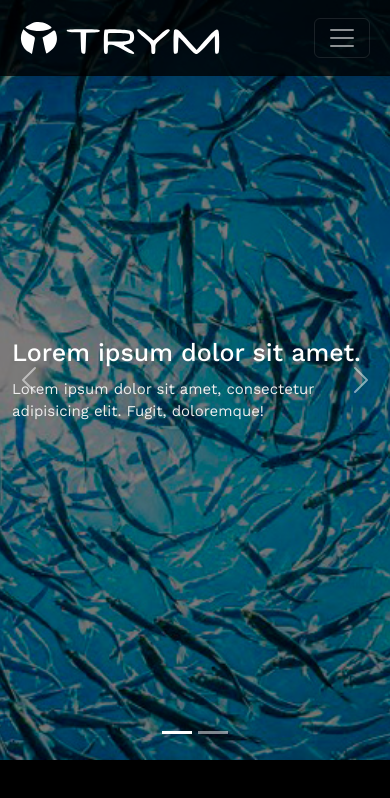
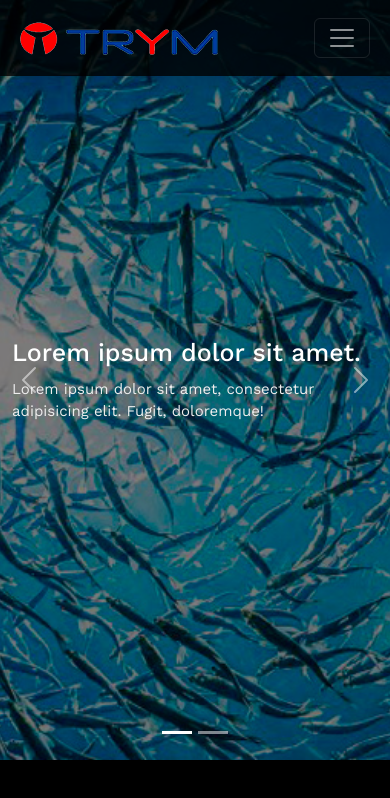
Before and after one commit to juampi97/trym, a website: page index.html in a window 390 px wide. Drawn offline with nearby package versions, Linux system fonts and the light colour scheme; files that its build step writes are made by us from their sources.

Commit message:
Animacion nav

```diff
--- a/index.html
+++ b/index.html
@@ -22,7 +22,7 @@
     <!-- Script -->
     <script defer src="./js/nav_animation.js"></script>
     <!-- Favicon -->
-    <link rel="icon" type="image/x-icon" href="./imagenes/favicon.svg" />
+    <link rel="icon" type="image/x-icon" href="./img/favicon.svg" />
     <title>Inicio - Trym</title>
   </head>
   <body>
@@ -33,7 +33,8 @@
       >
         <div class="container-fluid">
           <a class="navbar-brand ms-lg-5" href="./index.html"
-            ><img src="./imagenes/logo.svg" alt="logo de la empresa"
+            ><img class="" src="./img/logo.svg" id="logo_nav_pc" alt="logo de la empresa"
+            ><img class="d-none" src="./img/logo.png" id="logo_nav_phone" alt="logo de la empresa"
           /></a>
           <button
             class="navbar-toggler"
@@ -140,7 +141,7 @@
         <div class="carousel-inner">
           <div
             class="carousel-item active"
-            style="background-image: url('./imagenes/index/slider_1.jpg')"
+            style="background-image: url('./img/index/slider_1.jpg')"
           >
             <div class="container">
               <h2>Lorem ipsum dolor sit amet.</h2>
@@ -152,7 +153,7 @@
           </div>
           <div
             class="carousel-item"
-            style="background-image: url('./imagenes/index/slider_2.jpg')"
+            style="background-image: url('./img/index/slider_2.jpg')"
           >
             <div class="container">
               <h2>Lorem ipsum dolor sit amet.</h2>
--- a/js/nav_animation.js
+++ b/js/nav_animation.js
@@ -1,6 +1,9 @@
 let barra_nav = document.querySelector("#barra");
 let texto_links = document.querySelectorAll("#texto_links");
-console.log(texto_links);
+let logo_nav_pc = document.querySelector("#logo_nav_pc");
+let logo_nav_phone = document.querySelector("#logo_nav_phone");
+
+// Cambio de color de la barra de navegación al hacer scroll
 
 window.addEventListener("scroll", function () {
   if (window.pageYOffset > 10) {
@@ -8,10 +11,26 @@ window.addEventListener("scroll", function () {
     texto_links.forEach((elemento) => {
       elemento.classList.add("text-negro");
     });
+    logo_nav_pc.src = "./img/logo.png";
   } else {
     barra_nav.classList.remove("bg-blanco");
     texto_links.forEach((elemento) => {
-        elemento.classList.remove("text-negro");
-      });
+      elemento.classList.remove("text-negro");
+    });
+    logo_nav_pc.src = "./img/logo.svg";
   }
 });
+
+function ToggleLogoMediaQuery() {
+  console.log(innerWidth);
+  if (innerWidth < 992) {
+    logo_nav_phone.className = "";
+    logo_nav_pc.className = "d-none";
+  } else {
+    logo_nav_phone.className = "d-none";
+    logo_nav_pc.className = "";
+
+  }
+}
+
+ToggleLogoMediaQuery()
```
Also changed, not shown: img/favicon.svg (renamed from imagenes/favicon.svg), img/index/slider_1.jpg (renamed from imagenes/index/slider_1.jpg), img/index/slider_2.jpg (renamed from imagenes/index/slider_2.jpg), img/logo.png (renamed from imagenes/logo.png), img/logo.svg (renamed from imagenes/logo.svg).
